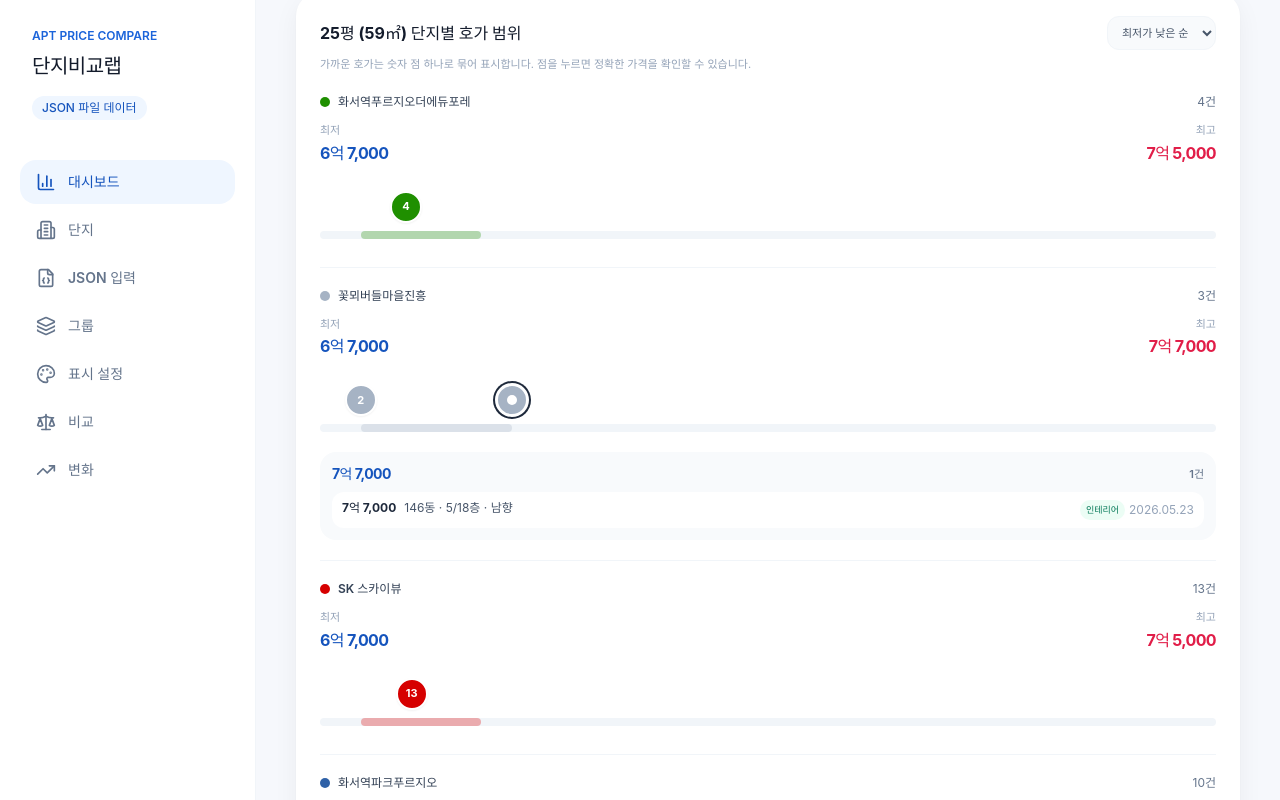
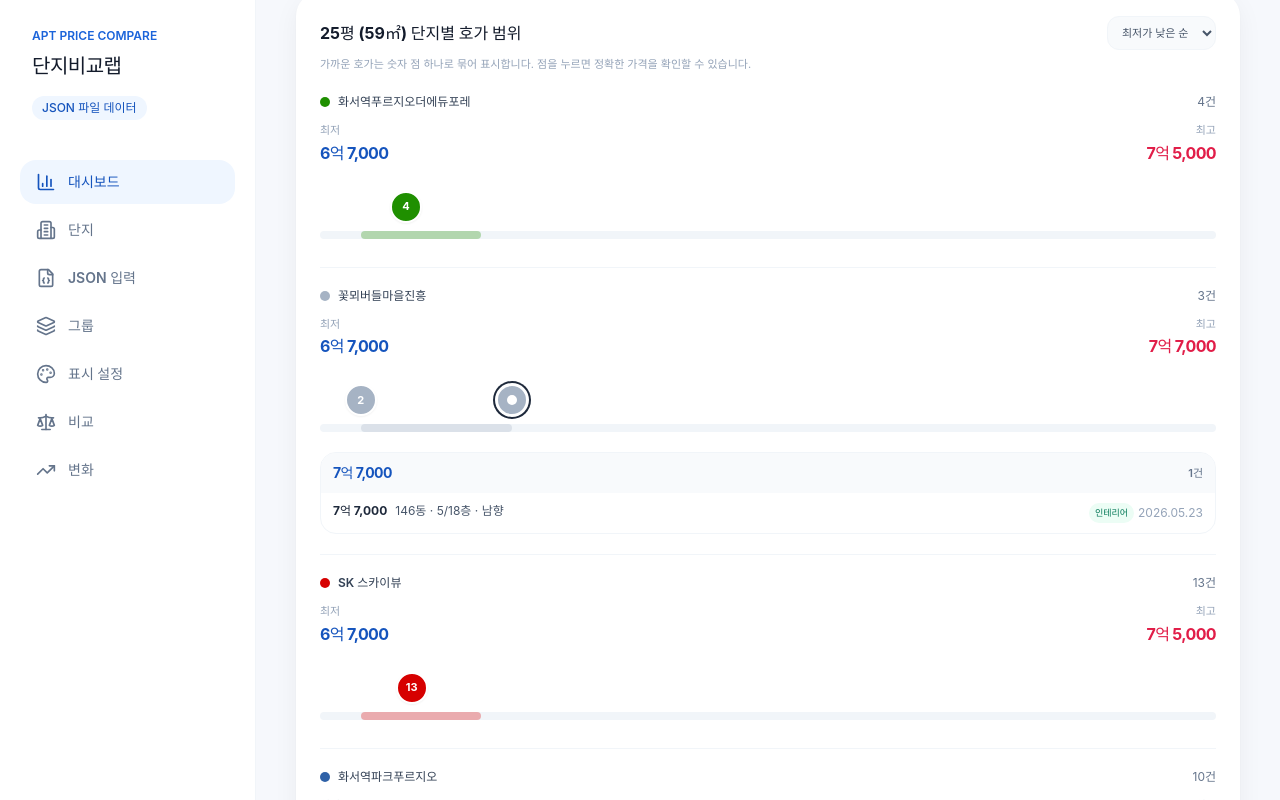
Before and after one commit to impaztt/apt, a React (Vite) app: page / in a window 1280 px wide. Both pictures are taken after a click on the button 511 px from the left and 1202 px from the top of the page. Shown: the part 802-1602 px from the top of the page. Built offline with nearby package versions, Linux system fonts and the light colour scheme.

Commit message:
Unify selected listing detail panel

```diff
--- a/src/features/comparisons/components/PriceRangeSummary.tsx
+++ b/src/features/comparisons/components/PriceRangeSummary.tsx
@@ -221,8 +221,8 @@ export function PriceRangeSummary({
                 </div>
               )}
               {activeMarker && (
-                <div className="mt-3 rounded-2xl bg-slate-50 p-3">
-                  <div className="flex items-center justify-between gap-3">
+                <div className="mt-3 overflow-hidden rounded-2xl border border-slate-100 bg-white">
+                  <div className="flex items-center justify-between gap-3 bg-slate-50 px-3 py-2.5">
                     <strong className="metric-number text-sm text-brand-700">
                       {activeMarker.minPrice === activeMarker.maxPrice
                         ? formatPrice(activeMarker.minPrice)
@@ -233,11 +233,11 @@ export function PriceRangeSummary({
                       {activeMarker.listings.length}건
                     </span>
                   </div>
-                  <div className="mt-2 max-h-44 space-y-1.5 overflow-y-auto text-xs text-slate-600">
+                  <div className="max-h-44 divide-y divide-slate-100 overflow-y-auto text-xs text-slate-600">
                     {[...activeMarker.listings].sort((a, b) => a.price - b.price).map((listing) => {
                       const badges = getListingKeywordBadges(listing);
                       return (
-                        <div key={listing.id} className="rounded-xl bg-white px-2.5 py-2">
+                        <div key={listing.id} className="px-3 py-2.5">
                           <p className="flex justify-between gap-2">
                             <span className="flex min-w-0 gap-2">
                               <strong className="shrink-0 text-slate-800">{formatPrice(listing.price)}</strong>
```
